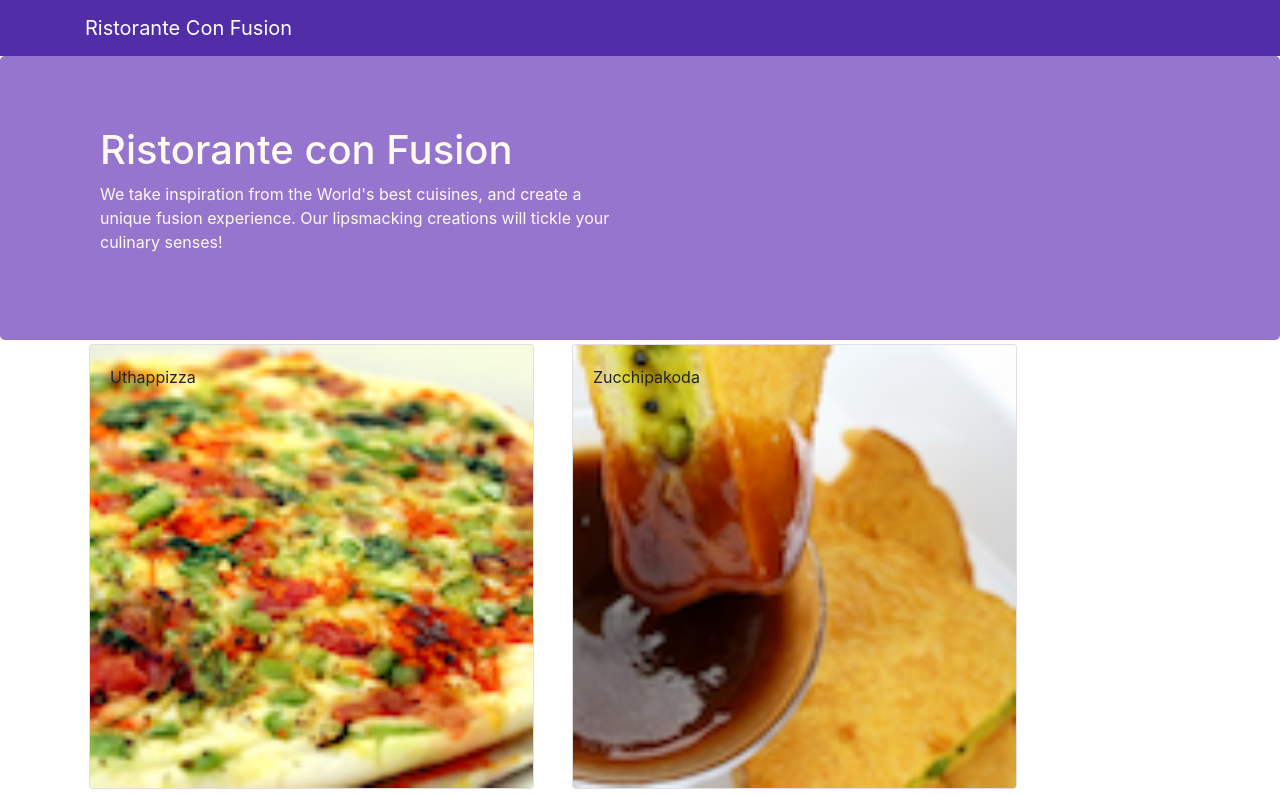
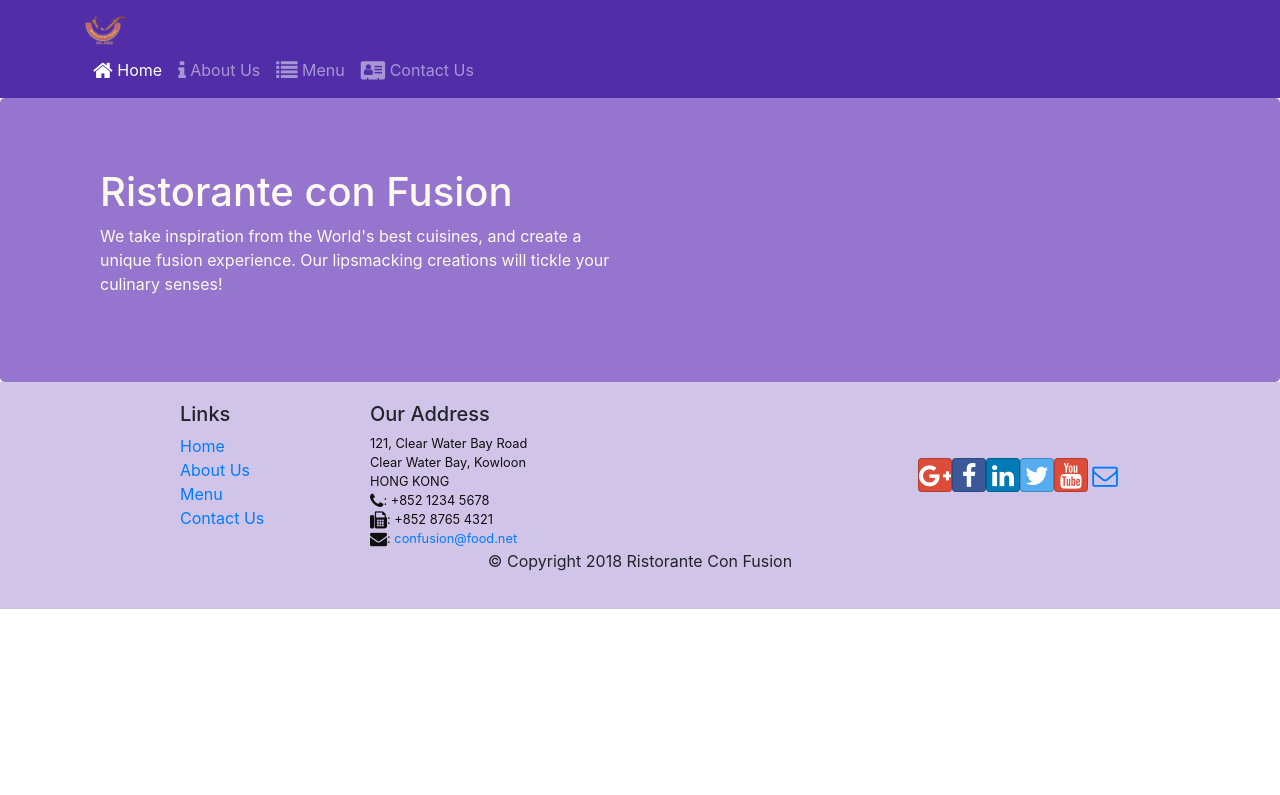
Before and after one commit to JeffreyZe/react-learn, a React (Create React App) app: page /home in a window 1280 px wide. Shown: the top 795 px of the page. Built offline with nearby package versions, Linux system fonts and the light colour scheme.

Commit message:
React Router

```diff
--- a/package.json
+++ b/package.json
@@ -12,6 +12,7 @@
     "react": "^18.2.0",
     "react-dom": "^18.2.0",
     "react-popper": "^2.3.0",
+    "react-router-dom": "^4.2.2",
     "react-scripts": "5.0.1",
     "reactstrap": "^9.1.5",
     "web-vitals": "^2.1.4"
--- a/src/App.js
+++ b/src/App.js
@@ -1,5 +1,7 @@
 import React, { Component } from 'react';
 import Main from './components/MainComponent';
+import { BrowserRouter } from 'react-router-dom';
+
 import './App.css';
 
 
@@ -7,9 +9,11 @@ class App extends Component {
 
   render(){
       return (
-          <div>
-              <Main />
-          </div>
+        <BrowserRouter>
+            <div className="App">
+                <Main />
+            </div>
+        </BrowserRouter>
       )
   }
 
--- a/src/components/FooterComponent.js
+++ b/src/components/FooterComponent.js
@@ -1,4 +1,5 @@
 import React from 'react';
+import { Link } from 'react-router-dom';
 
 function Footer(props) {
     return(
@@ -8,10 +9,10 @@ function Footer(props) {
                 <div className="col-4 offset-1 col-sm-2">
                     <h5>Links</h5>
                     <ul className="list-unstyled">
-                        <li><a href="#">Home</a></li>
-                        <li><a href="#">About</a></li>
-                        <li><a href="#">Menu</a></li>
-                        <li><a href="contactus.html">Contact</a></li>
+                        <li><Link to='/home'>Home</Link></li>
+                        <li><Link to='/aboutus'>About Us</Link></li>
+                        <li><Link to='/menu'>Menu</Link></li>
+                        <li><Link to='/contactus'>Contact Us</Link></li>
                     </ul>
                 </div>
                 <div className="col-7 col-sm-5">
--- a/src/components/HeaderComponent.js
+++ b/src/components/HeaderComponent.js
@@ -1,13 +1,46 @@
 import React, { Component } from 'react';
-import { Navbar, NavbarBrand } from 'reactstrap';
+import { Nav, Navbar, NavbarBrand, NavbarToggler, Collapse, NavItem } from 'reactstrap';
+import { NavLink } from 'react-router-dom';
 
 class Header extends Component {
+    constructor(props) {
+        super(props);
+
+        this.toggleNav = this.toggleNav.bind(this);
+        this.state = {
+          isNavOpen: false
+        };
+      }
+
+      toggleNav() {
+        this.setState({
+          isNavOpen: !this.state.isNavOpen
+        });
+      }
+
     render() {
         return(
-    <React.Fragment>
-      <Navbar dark>
+            <div>
+                <Navbar dark expand="md">
                     <div className="container">
-            <NavbarBrand href="/">Ristorante Con Fusion</NavbarBrand>
+                        <NavbarToggler onClick={this.toggleNav} />
+                        <NavbarBrand className="mr-auto" href="/"><img src='assets/images/logo.png' height="30" width="41" alt='Ristorante Con Fusion' /></NavbarBrand>
+                        <Collapse isOpen={this.state.isNavOpen} navbar>
+                            <Nav navbar>
+                            <NavItem>
+                                <NavLink className="nav-link"  to='/home'><span className="fa fa-home fa-lg"></span> Home</NavLink>
+                            </NavItem>
+                            <NavItem>
+                                <NavLink className="nav-link" to='/aboutus'><span className="fa fa-info fa-lg"></span> About Us</NavLink>
+                            </NavItem>
+                            <NavItem>
+                                <NavLink className="nav-link"  to='/menu'><span className="fa fa-list fa-lg"></span> Menu</NavLink>
+                            </NavItem>
+                            <NavItem>
+                                <NavLink className="nav-link" to='/contactus'><span className="fa fa-address-card fa-lg"></span> Contact Us</NavLink>
+                            </NavItem>
+                            </Nav>
+                        </Collapse>
                     </div>
                 </Navbar>
                 <div className="jumbotron">
@@ -20,7 +53,7 @@ class Header extends Component {
                         </div>
                     </div>
                 </div>
-    </React.Fragment>
+            </div>
         );
     }
 }
--- /dev/null
+++ b/src/components/HomeComponent.js
@@ -0,0 +1,11 @@
+import React from 'react';
+
+function Home(props) {
+    return(
+      <div className="container">
+        <h4>Home</h4>
+      </div>
+    );
+}
+
+export default Home;
--- a/src/components/MainComponent.js
+++ b/src/components/MainComponent.js
@@ -1,8 +1,12 @@
 import React, { Component } from 'react';
+import { Switch, Route, Redirect } from 'react-router-dom';
+
 import Menu from './MenuComponent';
 import Dishdetail from './DishdetailComponent';
 import Header from './HeaderComponent';
 import Footer from './FooterComponent';
+import Home from './HomeComponent';
+
 import { DISHES } from '../shared/dishes';
 
 
@@ -13,7 +17,7 @@ class Main extends Component {
     super(props);
     this.state = {
       dishes: DISHES,
-      selectedDish: null
+    //   selectedDish: null
     };
   }
 
@@ -23,15 +27,27 @@ class Main extends Component {
   }
 
   render(){
+
+    const HomePage = () => {
+        return(
+            <Home />
+        );
+    }
+
     return (
         <div>
             <Header />
-              <Menu dishes={this.state.dishes}
+            <Switch>
+                <Route path="/home" component={HomePage} > </Route>
+                <Route exact path="/menu" component={() => <Menu dishes={this.state.dishes} />} />
+                <Redirect to="/home" />
+            </Switch>
+            {/* <Menu dishes={this.state.dishes}
             onClick={(dishId) => {
                 return this.onDishSelect(dishId);
-                }} />
-              <Dishdetail
-                selectedDish={this.state.dishes.filter((dish)=> dish.id === this.state.selectedDish)[0]} />
+            }} /> */}
+            {/* <Dishdetail
+            selectedDish={this.state.dishes.filter((dish)=> dish.id === this.state.selectedDish)[0]} /> */}
             <Footer />
         </div>
     )
```
Also changed, not shown: 1 other file (tests, documents, lock files or other folders). Lines whose indentation alone changed are shown as unchanged.
